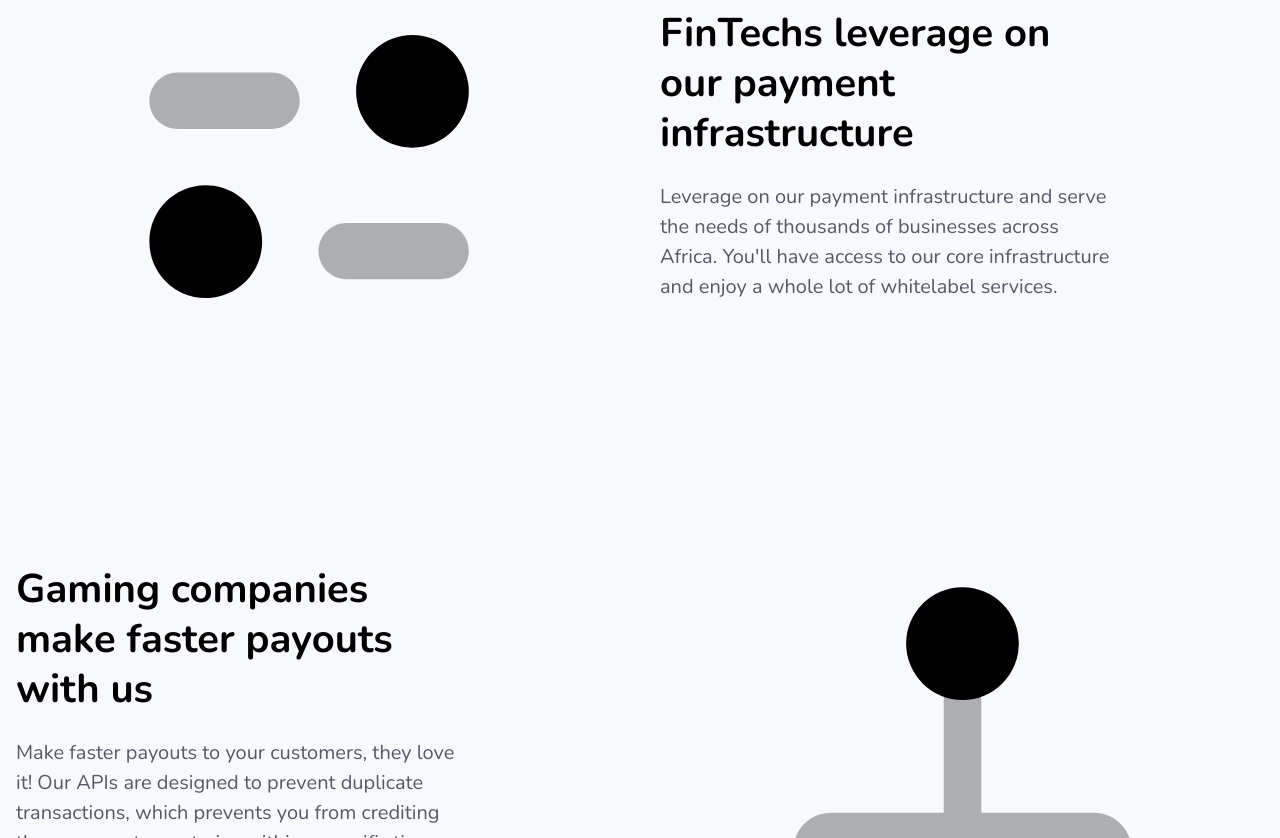
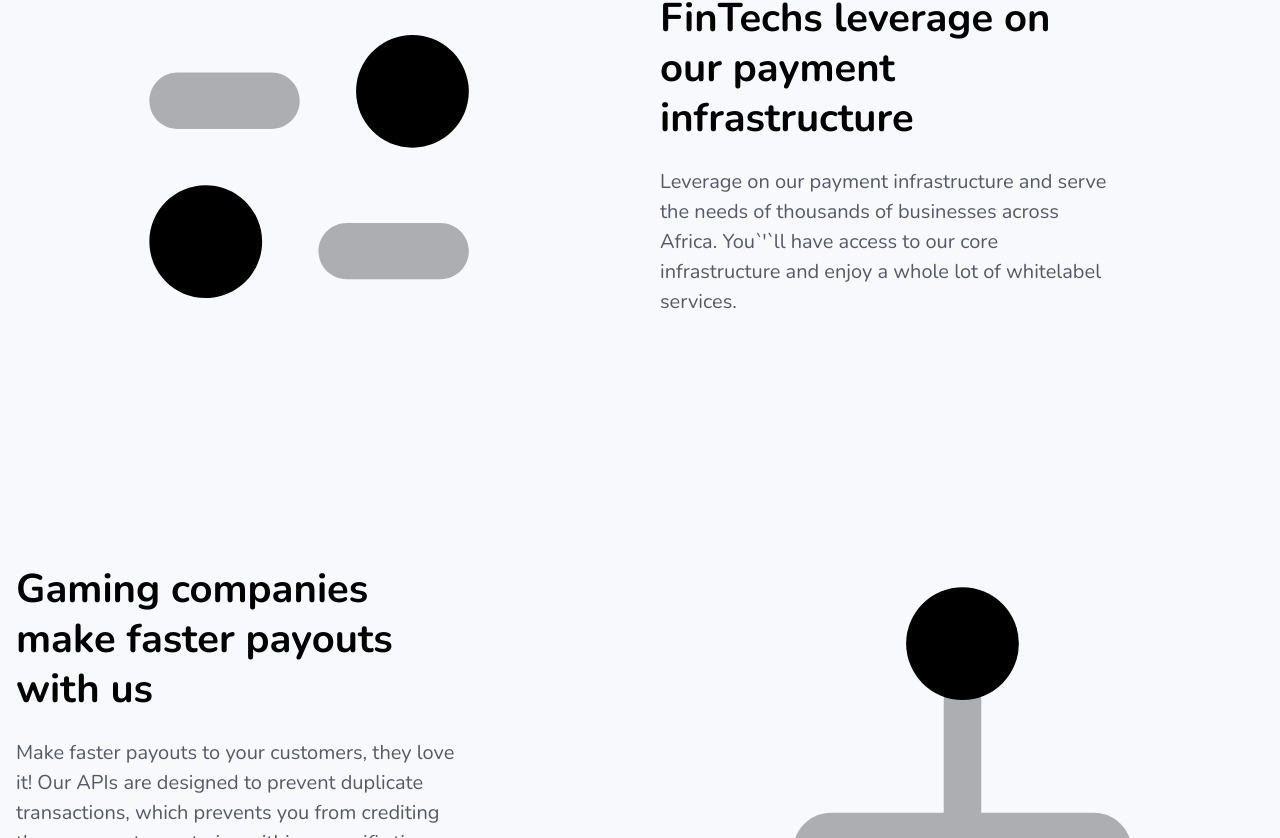
Before and after one commit to Philip-Nwabuwa/redbiller-clone-task, a Next.js app: page / in a window 1280 px wide. Shown: the part 3982-4820 px from the top of the page. Built offline with nearby package versions, Linux system fonts and the light colour scheme.

Commit message:
Fix: fixed build error.

```diff
--- a/src/components/common/Faq.tsx
+++ b/src/components/common/Faq.tsx
@@ -49,14 +49,15 @@ const Faq = () => {
           Frequently Asked Questions
         </h3>
         <p className="text-xl text-center mb-[75px]">
-          We've collated a few most frequently asked questions from merchants.{" "}
+          We`&apos;`ve collated a few most frequently asked questions from
+          merchants.{" "}
           <Link
             href="mailto:sales@redbiller.email"
             className="text-[#93120f] font-bold"
           >
             Contact Sales
           </Link>{" "}
-          if yours perhaps isn't included.
+          if yours perhaps isn`&apos;`t included.
         </p>
         <div>
           {Questions.map((question, index) => {
--- a/src/components/common/Footer.tsx
+++ b/src/components/common/Footer.tsx
@@ -134,7 +134,7 @@ const Footer = () => {
       </div>
       <div className="container">
         <div className="pt-6 border-t border-[#374151] flex justify-between items-center text-white">
-          <p>Redbiller. © 2024 | It doesn't end here™</p>
+          <p>Redbiller. © 2024 | It doesn`&apos;`t end here™</p>
           <div className="flex items-center gap-8">
             <Link href={"https://facebook.com/theRedbiller"}>
               <Icons.facebook />
--- a/src/components/module/home/Features.tsx
+++ b/src/components/module/home/Features.tsx
@@ -337,8 +337,8 @@ const Features = () => {
               </h2>
               <p className="max-w-[451px] mb-[1.5rem] text-[1.25rem] text-[#565a66]">
                 Leverage on our payment infrastructure and serve the needs of
-                thousands of businesses across Africa. You'll have access to our
-                core infrastructure and enjoy a whole lot of whitelabel
+                thousands of businesses across Africa. You`&apos;`ll have access
+                to our core infrastructure and enjoy a whole lot of whitelabel
                 services.
               </p>
             </div>
--- a/src/components/module/pricing/Pricing.tsx
+++ b/src/components/module/pricing/Pricing.tsx
@@ -75,7 +75,7 @@ const Pricing = () => {
               </div>
 
               <p className="opacity-70 text-base font-bold mb-4">
-                We'll settle you
+                We`&apos;`ll settle you
               </p>
               <div className="flex flex-col items-center justify-center text-center">
                 <p className="text-xl flex items-center gap-2 pb-8">
@@ -87,7 +87,7 @@ const Pricing = () => {
                 </p>
 
                 <p className="flex gap-1 text-base font-bold">
-                  <span className="opacity-70 ">We'll charge you</span>
+                  <span className="opacity-70 ">We`&apos;`ll charge you</span>
                   <span className="text-white">
                     NGN {chargedAmount.toFixed(2)}
                   </span>
```
